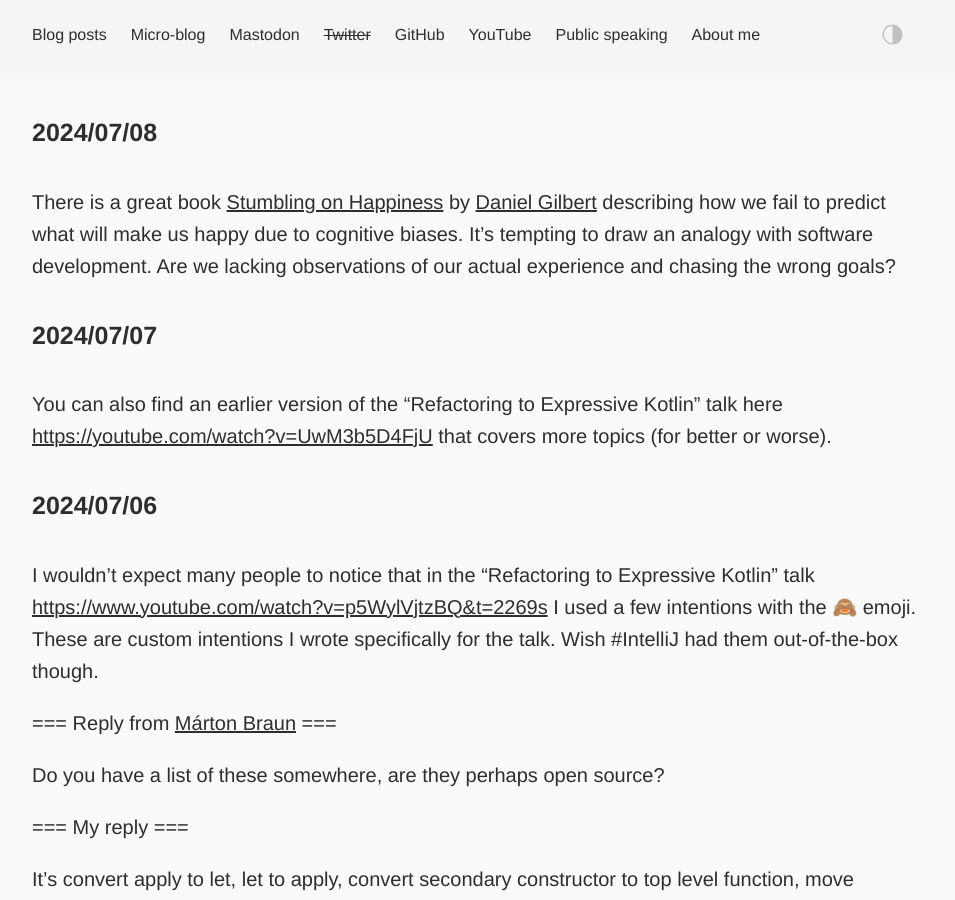
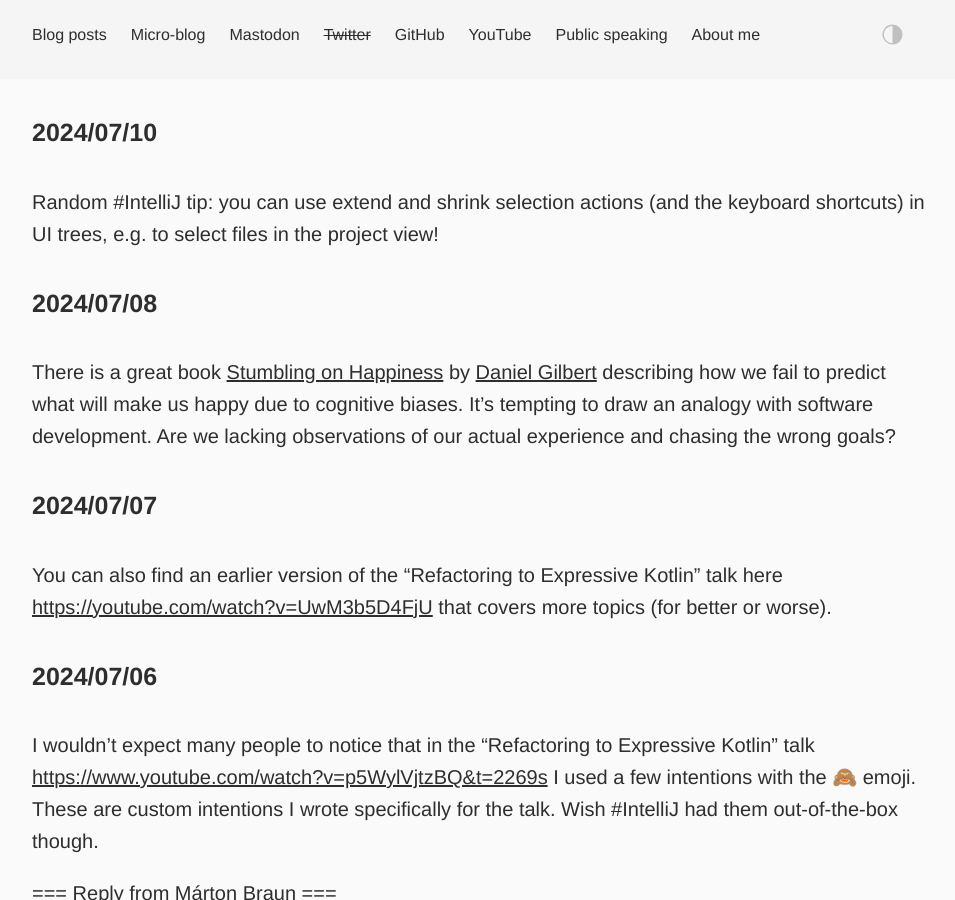
Before and after one commit to dkandalov/dkandalov.github.io, a Jekyll site: the page built from micro-blog.md, in a window 1280 px wide and 900 px high. Shown: the whole window, without its empty margins (160-1115 px from the left). Built offline with Jekyll 4.4.1, drawn with Linux system fonts in a browser that asks for light colours.

Commit message:
updated micro-blog

```diff
--- a/micro-blog.md
+++ b/micro-blog.md
@@ -2,6 +2,9 @@
 layout: post
 permalink: /micro-blog/
 ---
+
+#### 2024/07/10
+Random #IntelliJ tip: you can use extend and shrink selection actions (and the keyboard shortcuts) in UI trees, e.g. to select files in the project view!
 
 #### 2024/07/08
 There is a great book [Stumbling on Happiness](https://en.wikipedia.org/wiki/Stumbling_on_Happiness) by [Daniel Gilbert](https://twitter.com/DanTGilbert) describing how we fail to predict what will make us happy due to cognitive biases. It's tempting to draw an analogy with software development. Are we lacking observations of our actual experience and chasing the wrong goals?
```
